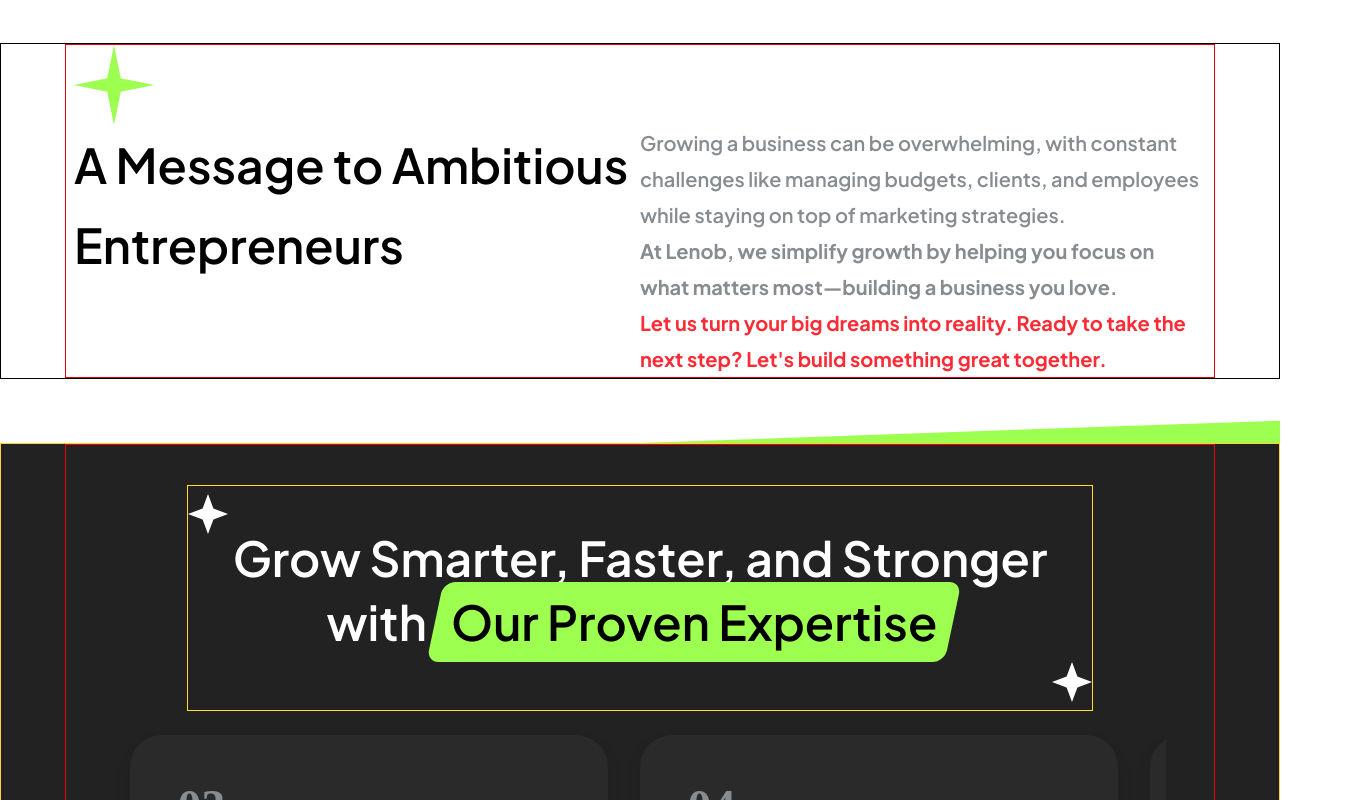
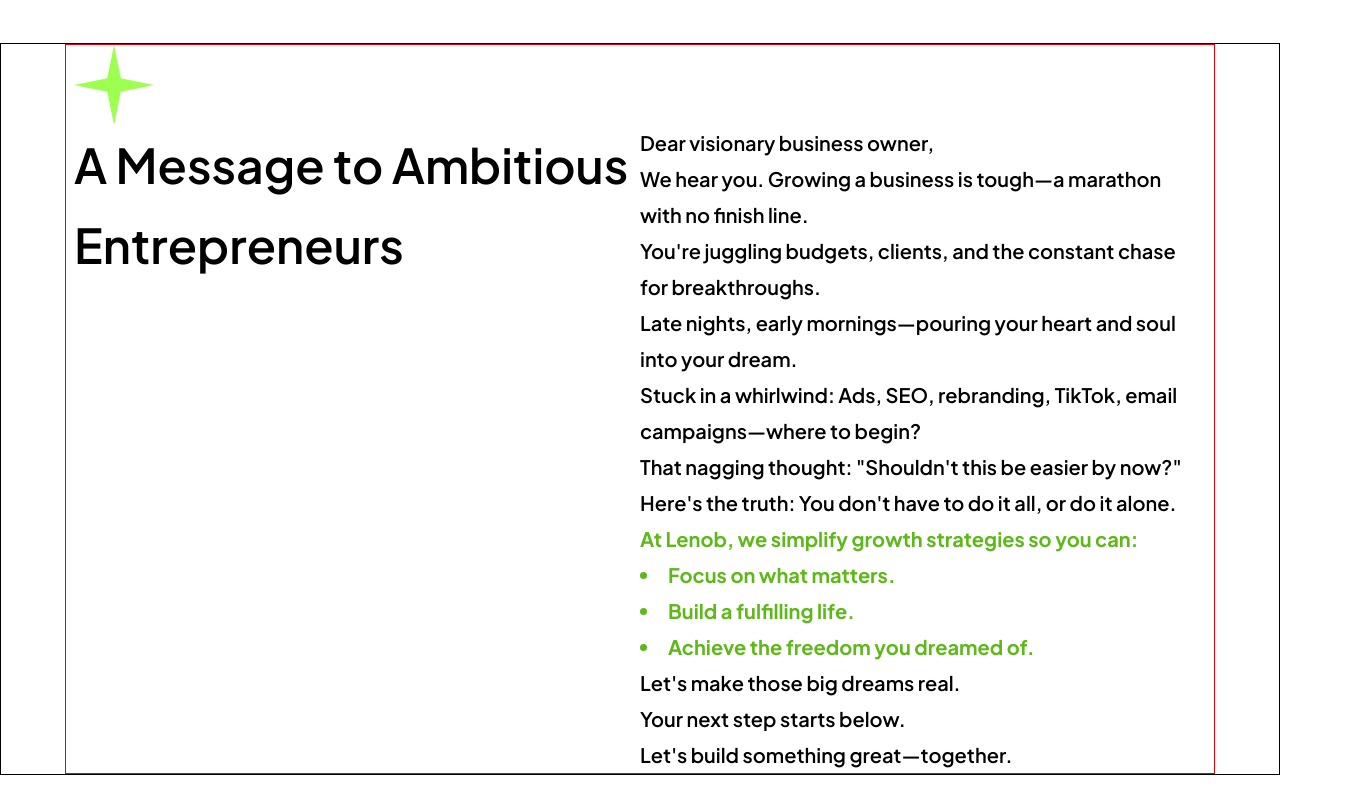
Before and after one commit to Haider-Mukhtar/Lenob-Project, a React (Vite) app: page / in a window 1280 px wide. Shown: the part 1220-2020 px from the top of the page, 1350 px wide, since content can reach past the window. Built offline with nearby package versions, Linux system fonts and the light colour scheme; a web font is replaced by a local one.

Commit message:
Lenob - inovation-inspire-create section + mod in message

```diff
--- a/src/assets/css/index.css
+++ b/src/assets/css/index.css
@@ -16,6 +16,7 @@
   --color-myWhite: #FFFFFF;
   --color-myDarkWhite: #F0F0F0;
   --color-myPrimary: #9DFF50;
+  --color-myDarkPrimary: #5FB819;
   --color-myCard1: #FFB288;
   --color-myCard2: #CFD2FF;
   --color-myCard3: #EBFAFD;
--- /dev/null
+++ b/src/components/innovate-inspire-create-section.jsx
@@ -0,0 +1,79 @@
+import SmallGreenStar from '../assets/img/stars/small-green-star.svg';
+import SmallGreenWhiteStar from '../assets/img/stars/small-green-white-star.svg';
+import MaxWidthWrapper from './max-width-wrapper';
+
+const InnovateInspireCreateSection = () => {
+  return (
+    <div className="my-10">
+      <MaxWidthWrapper>
+        <div className='w-full lg:w-[90%] justify-self-center border border-red-600 px-2 py-10 flex flex-col xl:flex-row gap-12 items-center justify-between'>
+        <h1 className="relative text-7xl lg:text-8xl text-myBlack font-extrabold">
+          <span className="relative z-10">Innovate</span>
+          <span
+            className="absolute inset-0 z-0 text-transparent"
+            style={{
+              WebkitTextStroke: "1px #9EFF00",
+              textStroke: "1px #9EFF00",
+              transform: "translate(0, 26px)",
+            }}
+          >
+            Innovate
+          </span>
+        </h1>
+        <div className='relative'>
+          <img className='relative z-10 aspect-square' src={SmallGreenStar} alt='Small-Green-Star' />
+            <div
+              className="absolute inset-0 z-0 text-transparent"
+              style={{
+                WebkitTextStroke: "1px #9EFF00",
+                textStroke: "1px #9EFF00",
+                transform: "translate(0, 24px)",
+              }}>
+              <img className='aspect-square' src={SmallGreenWhiteStar} alt='Small-Green-Star' />
+            </div>
+        </div>
+        <h1 className="relative text-7xl lg:text-8xl text-myBlack font-extrabold">
+          <span className="relative z-10">Inspire</span>
+          <span
+            className="absolute inset-0 z-0 text-transparent"
+            style={{
+              WebkitTextStroke: "1px #9EFF00",
+              textStroke: "1px #9EFF00",
+              transform: "translate(0, 26px)",
+            }}
+          >
+            Inspire
+          </span>
+        </h1>
+        <div className='relative'>
+        <img className='relative z-10 aspect-square' src={SmallGreenStar} alt='Small-Green-Star' />
+          <div
+            className="absolute inset-0 z-0 text-transparent"
+            style={{
+              WebkitTextStroke: "1px #9EFF00",
+              textStroke: "1px #9EFF00",
+              transform: "translate(0, 24px)",
+            }}>
+            <img className='aspect-square' src={SmallGreenWhiteStar} alt='Small-Green-Star' />
+          </div>
+      </div>
+        <h1 className="relative text-7xl lg:text-8xl text-myBlack font-extrabold">
+          <span className="relative z-10">Create</span>
+          <span
+            className="absolute inset-0 z-0 text-transparent"
+            style={{
+              WebkitTextStroke: "1px #9EFF00",
+              textStroke: "1px #9EFF00",
+              transform: "translate(0, 26px)",
+            }}
+          >
+            Create
+          </span>
+        </h1>
+        </div>
+      </MaxWidthWrapper>
+    </div>
+  )
+}
+
+export default InnovateInspireCreateSection
--- a/src/components/message-section.jsx
+++ b/src/components/message-section.jsx
@@ -8,11 +8,25 @@ const MessageSection = () => {
         <div className="w-full lg:w-[90%] justify-self-center border border-red-600 px-2">
           <img className="aspect-square" src={LargeGreenStar} alt="Large-Green-Star" />
           <div className="grid grid-cols-1 md:grid-cols-2 gap-4 md:gap-0" >
-            <p className="font-myFont text-4xl/14 md:text-5xl/20 font-semibold text-myBlack ">A Message to Ambitious Entrepreneurs</p>
-            <div className="font-myFont text-myBlack text-xl/9">
-              <p className="font-semibold text-myGrayText">Growing a business can be overwhelming, with constant challenges like managing budgets, clients, and employees while staying on top of marketing strategies.</p>
-              <p className="font-bold text-myGrayText">At Lenob, we simplify growth by helping you focus on what matters most—building a business you love.</p>
-              <p className="font-bold text-red-500">Let us turn your big dreams into reality. Ready to take the next step? Let's build something great together.</p>
+            <p className="font-myFont text-3xl/14 md:text-5xl/20 font-semibold text-myBlack ">A Message to Ambitious Entrepreneurs</p>
+            <div className="font-myFont text-myBlack font-semibold text-lg/8 md:text-xl/9">
+              <p>Dear visionary business owner,</p>
+              <p>We hear you. Growing a business is tough—a marathon with no finish line.</p>
+              <p>You're juggling budgets, clients, and the constant chase for breakthroughs.</p>
+              <p>Late nights, early mornings—pouring your heart and soul into your dream.</p>
+              <p>Stuck in a whirlwind: Ads, SEO, rebranding, TikTok, email campaigns—where to begin?</p>
+              <p>That nagging thought: "Shouldn't this be easier by now?"</p>
+              <p>Here's the truth: You don't have to do it all, or do it alone.</p>
+              <div className="font-bold text-myDarkPrimary">At Lenob, we simplify growth strategies so you can:
+                <ul className="list-disc list-inside">
+                  <li>Focus on what matters.</li>
+                  <li>Build a fulfilling life.</li>
+                  <li>Achieve the freedom you dreamed of.</li>
+                </ul>
+              </div>
+              <p>Let's make those big dreams real.</p>
+              <p>Your next step starts below.</p>
+              <p>Let's build something great—together.</p>
             </div>
           </div>
         </div>
--- a/src/pages/home.jsx
+++ b/src/pages/home.jsx
@@ -9,6 +9,7 @@ import FamilyBusinessesSection from "../components/family-businesses-section";
 import TestimonialsSection from "../components/testimonials-section";
 import SuccessStoriesSection from "../components/success-stories-section";
 import ReadyToWorkSection from "../components/ready-to-work-section";
+import InnovateInspireCreateSection from "../components/innovate-inspire-create-section";
 
 const Home = () => {
   return (
@@ -23,7 +24,7 @@ const Home = () => {
       <FamilyBusinessesSection />
       <TestimonialsSection />
       <SuccessStoriesSection />
-
+      <InnovateInspireCreateSection />
       <ReadyToWorkSection />
     </>
   );
```
Also changed, not shown: src/assets/img/stars/small-green-white-star.svg (added).
